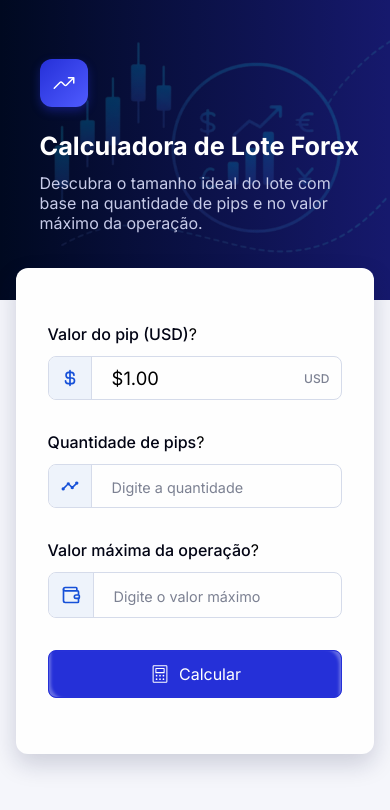
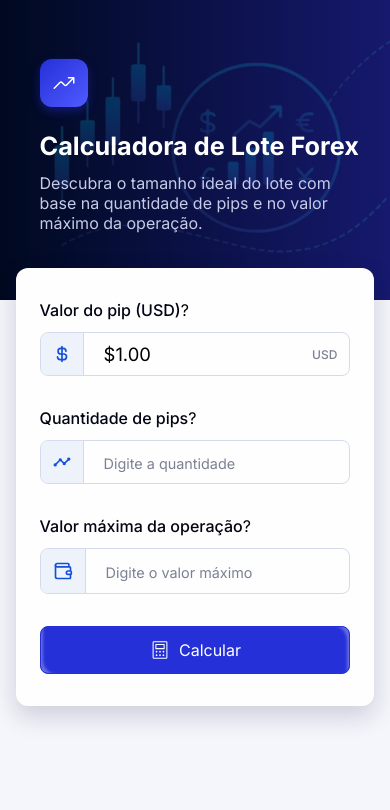
Before and after one commit to Beatriz-Heydman/pips-calculator, a React (Vite) app: page / in a window 390 px wide. Shown: the top 810 px of the page. Built offline with nearby package versions, Linux system fonts and the light colour scheme.

Commit message:
refactor: adjust calculation section mobile

```diff
--- a/src/pages/home/components/calculation-section/index.tsx
+++ b/src/pages/home/components/calculation-section/index.tsx
@@ -39,12 +39,13 @@ export function CalculationSection({
   return (
     <StyledCalculationSection onSubmit={onSubmit}>
       <Flex
+        className="calculation-fields"
         justifyContent="center"
         alignItems="flex-end"
         gap="2rem"
         flexWrap="wrap"
       >
-        <Flex gap="2rem" flexWrap="wrap">
+        <Flex className="calculation-inputs" gap="2rem" flexWrap="wrap">
           <Controller
             name="pipValue"
             control={control}
--- a/src/pages/home/components/calculation-section/styles.ts
+++ b/src/pages/home/components/calculation-section/styles.ts
@@ -14,4 +14,15 @@ export const StyledCalculationSection = styled.form`
   margin-top: -2rem;
   position: relative;
   z-index: 2;
+
+  @media (max-width: 768px) {
+    width: 100%;
+    padding: 2rem 1.5rem;
+
+    .calculation-fields,
+    .calculation-inputs {
+      width: 100%;
+      flex-direction: column;
+    }
+  }
 `;
```
